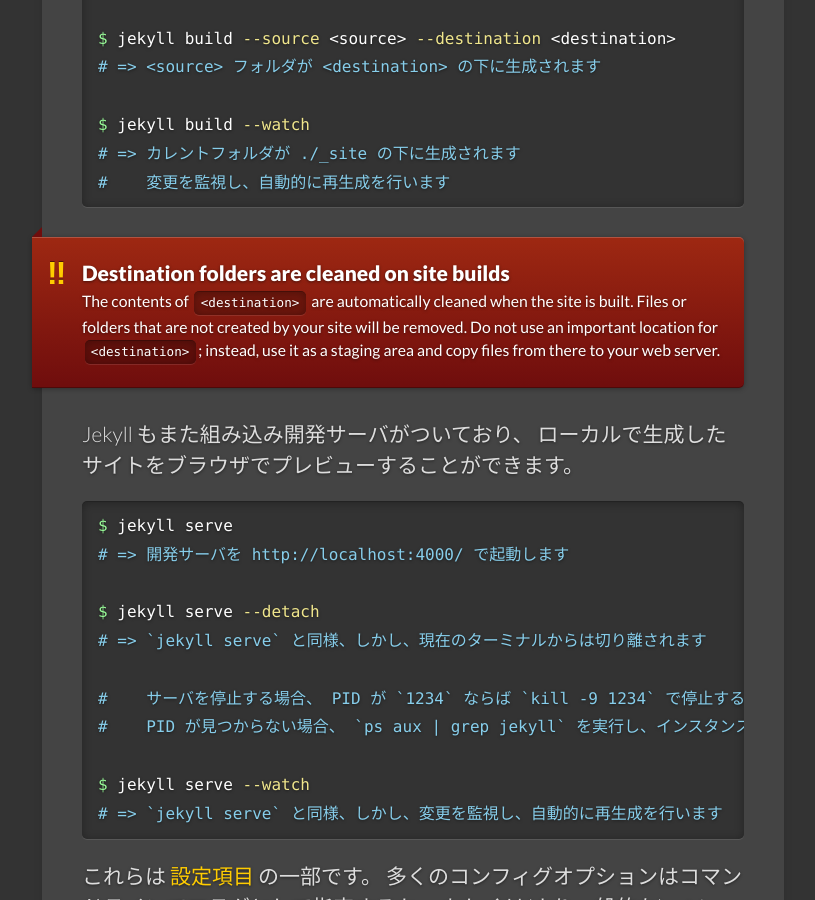
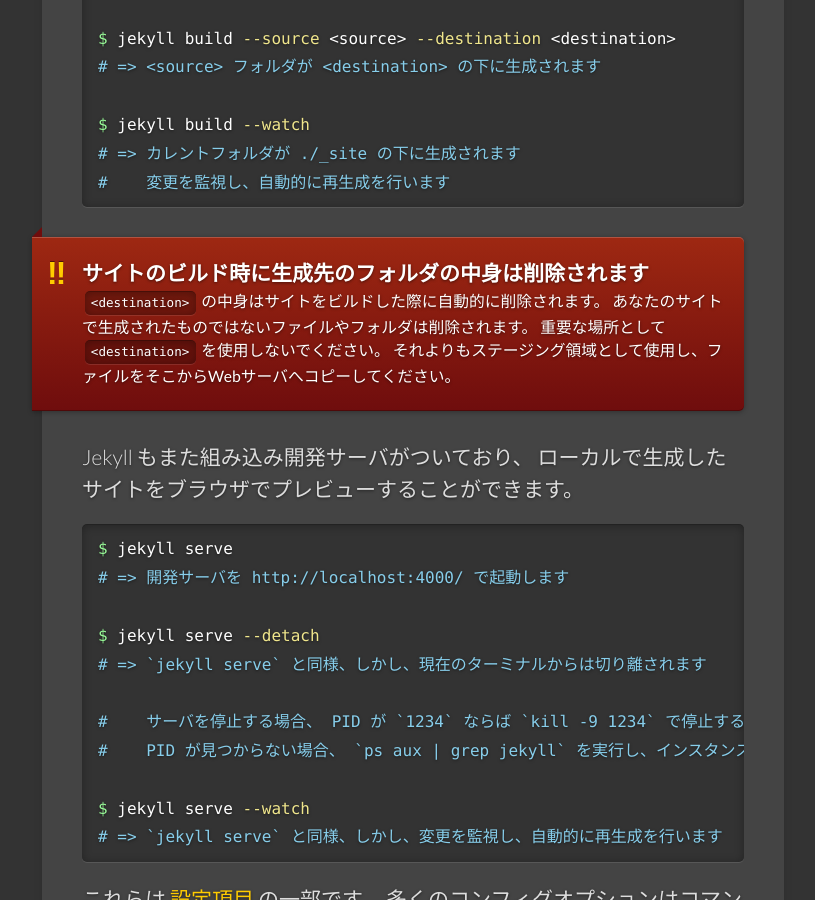
Before and after one commit to jekyllrb-ja/jekyllrb-ja.github.io, a Jekyll site: the page built from docs/usage.md, in a window 1280 px wide and 900 px high, scrolled down 557 px. Shown: the whole window, without its empty margins (129-944 px from the left). Built offline with Jekyll 4.4.1, drawn with Linux system fonts in a browser that asks for light colours; some web fonts are replaced.

Commit message:
Add missing translation of `usage.md`

```diff
--- a/docs/usage.md
+++ b/docs/usage.md
@@ -57,13 +57,12 @@
 -->
 
 <div class="note warning">
-  <h5>Destination folders are cleaned on site builds</h5>
+  <h5>サイトのビルド時に生成先のフォルダの中身は削除されます</h5>
   <p>
-    The contents of <code>&lt;destination&gt;</code> are automatically
-    cleaned when the site is built.  Files or folders that are not
-    created by your site will be removed.  Do not use an important
-    location for <code>&lt;destination&gt;</code>; instead, use it as
-    a staging area and copy files from there to your web server.
+    <code>&lt;destination&gt;</code> の中身はサイトをビルドした際に自動的に削除されます。
+    あなたのサイトで生成されたものではないファイルやフォルダは削除されます。
+    重要な場所として <code>&lt;destination&gt;</code> を使用しないでください。
+    それよりもステージング領域として使用し、ファイルをそこからWebサーバへコピーしてください。
   </p>
 </div>
 
```
